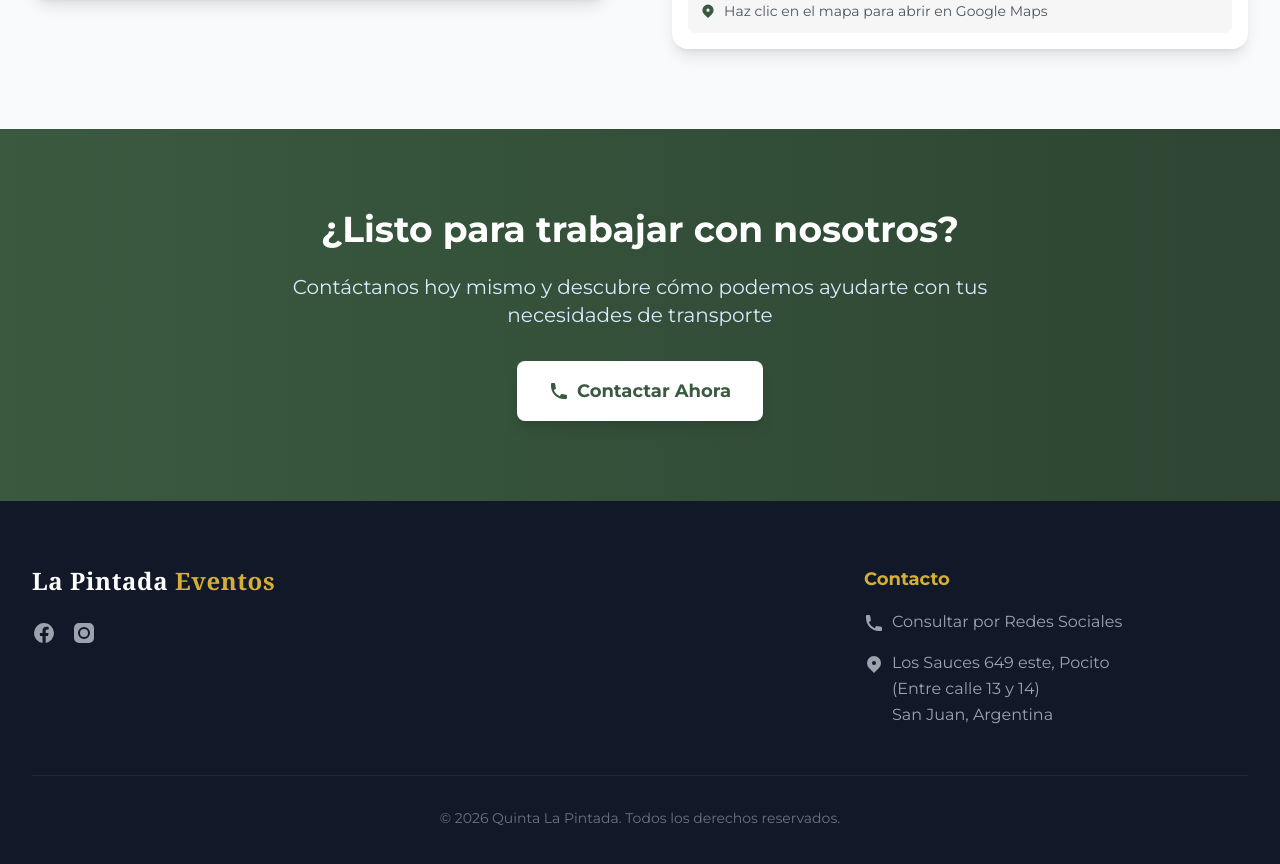
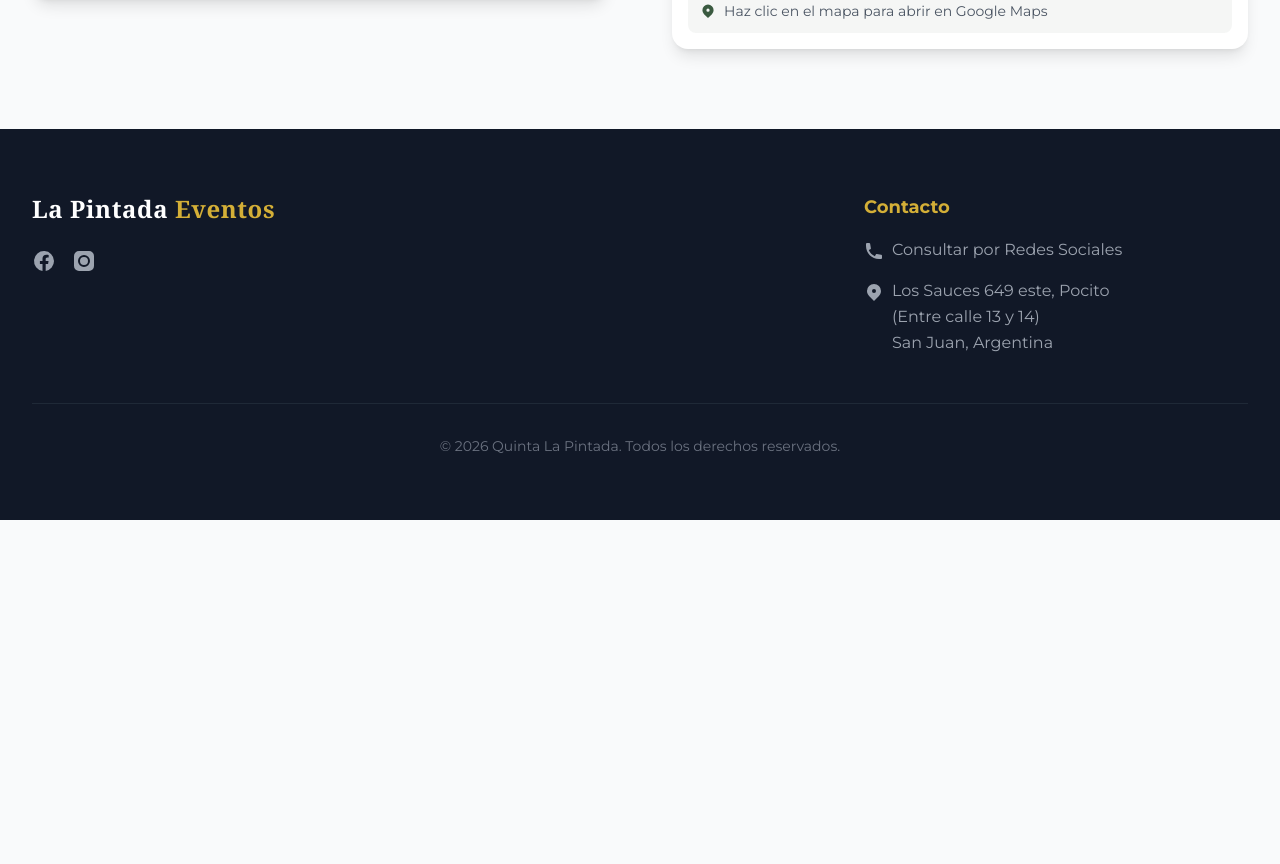
Before and after one commit to leandroboc/lapintada-app, a Next.js app: page / in a window 1280 px wide. Shown: the part 3264-4128 px from the top of the page. After the commit the page ends 3784 px from the top, so only its background shows below. Built offline with nearby package versions, Linux system fonts and the light colour scheme.

Commit message:
Update page.tsx

```diff
--- a/app/page.tsx
+++ b/app/page.tsx
@@ -49,9 +49,6 @@ export default function Home() {
       {/* Contact Section */}
       <ContactSection />
 
-      {/* CTA Section */}
-      <CTASection />
-
       {/* Footer */}
       <Footer />
     </main>
```
